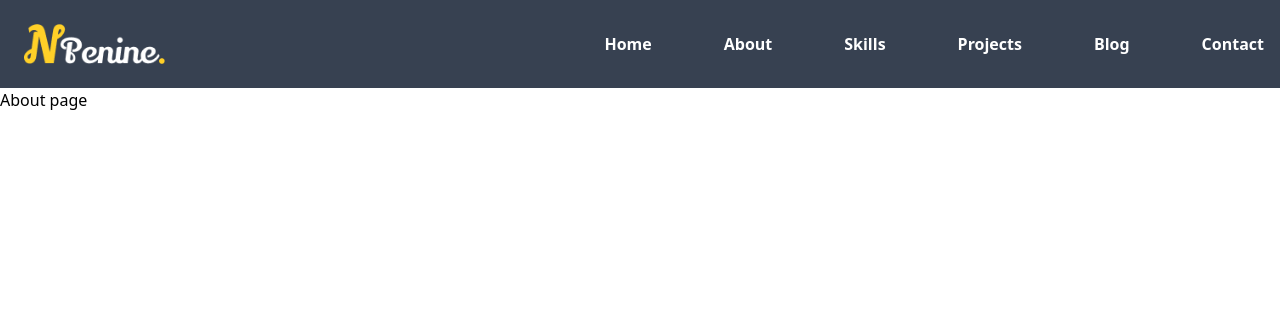
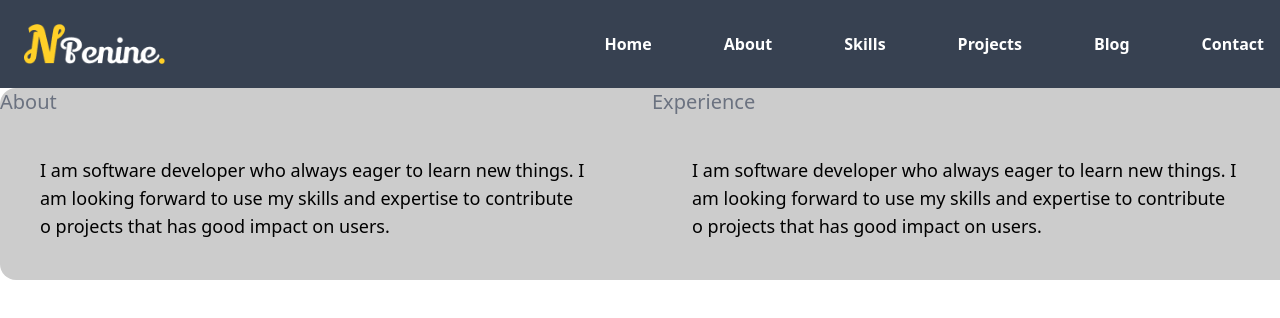
Before and after one commit to peninah98/PeninePortifolio, a React (Vite) app: page / in a window 1280 px wide. Shown: the top 318 px of the page. Built offline with nearby package versions, Linux system fonts and the light colour scheme.

Commit message:
feat: created about page

```diff
--- a/src/Component/About.tsx
+++ b/src/Component/About.tsx
@@ -1,5 +1,24 @@
 function About() {
-  return <div>About page</div>
+  return (
+    <div className="bg-[#CCCCCC] rounded-l-2xl grid md:grid-cols-2 gap-6 ">
+      <div>
+        <h1 className="text-gray-500 text-xl">About</h1>
+        <div className="font-normal text-lg p-10">
+          I am software developer who always eager to learn new things. I am
+          looking forward to use my skills and expertise to contribute o
+          projects that has good impact on users.
+        </div>
+      </div>
+      <div>
+        <h1 className="text-gray-500 text-xl">Experience</h1>
+        <div className="font-normal text-lg p-10">
+          I am software developer who always eager to learn new things. I am
+          looking forward to use my skills and expertise to contribute o
+          projects that has good impact on users.
+        </div>
+      </div>
+    </div>
+  )
 }
 
 export default About
```
